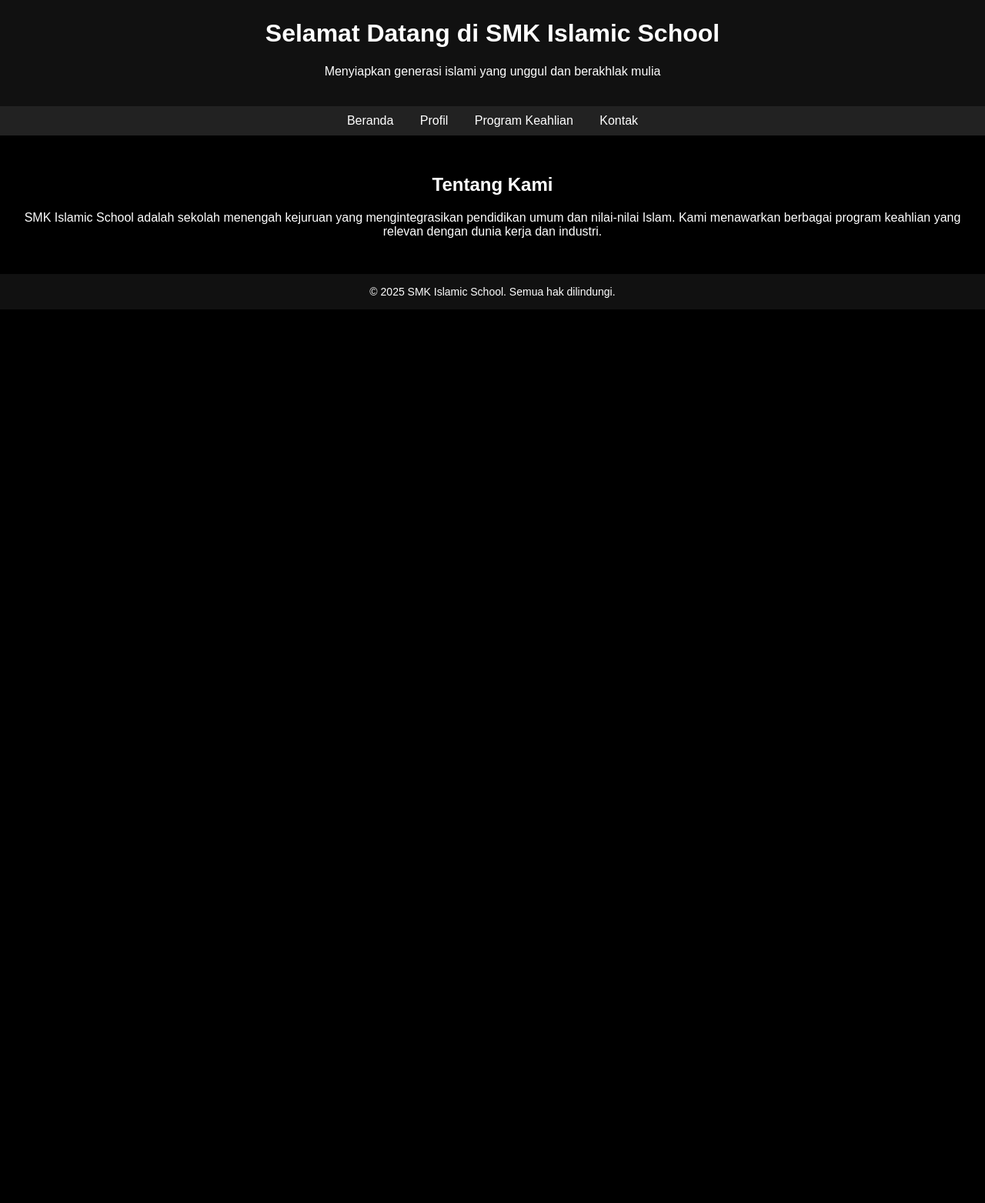
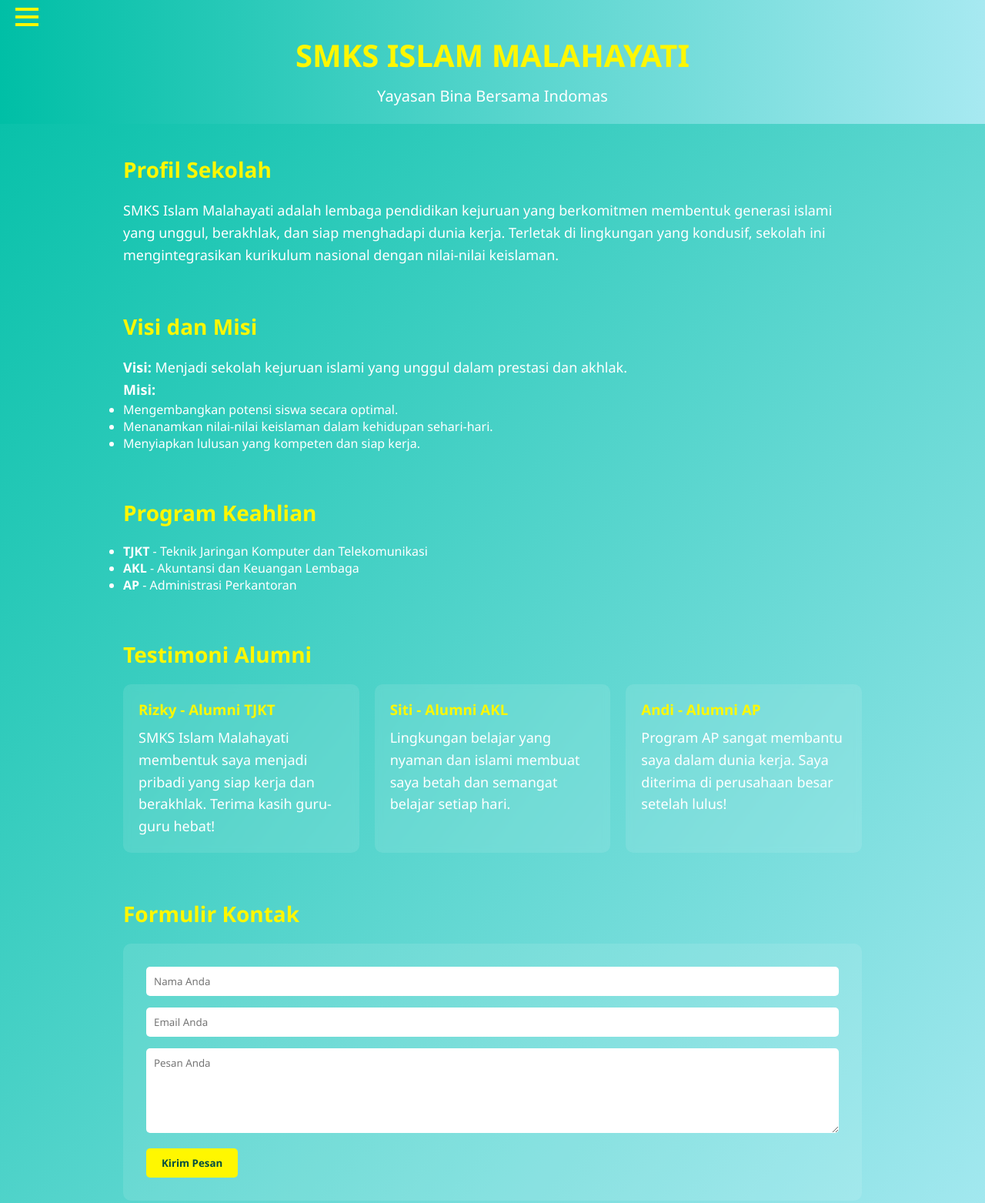
Before and after one commit to reyznn4-ops/reyznn4-ops.github.io, a plain HTML site: page index.html in a window 1280 px wide. Shown: the part 16-1579 px from the top of the page at 77% size. Before the commit the page ends 800 px from the top, so only its background shows below. Drawn offline with Linux system fonts and the light colour scheme.

Commit message:
Update index.html

```diff
--- a/index.html
+++ b/index.html
@@ -1,68 +1,273 @@
 <!DOCTYPE html>
 <html lang="id">
 <head>
-  <meta charset="UTF-8">
-  <meta name="viewport" content="width=device-width, initial-scale=1">
-  <title>SMK Islamic School</title>
+  <meta charset="UTF-8" />
+  <meta name="viewport" content="width=device-width, initial-scale=1.0" />
+  <title>SMKS Islam Malahayati</title>
   <style>
+    /* Font dan Reset */
+    * {
+      margin: 0;
+      padding: 0;
+      box-sizing: border-box;
+      font-family: 'Segoe UI', sans-serif;
+    }
+
     body {
-      margin: 0;
-      font-family: Arial, sans-serif;
-      background-color: #000;
+      background: linear-gradient(to bottom right, #00bfa6, #a7e9f1);
+      color: #fff;
+      overflow-x: hidden;
+    }
+
+    header {
+      text-align: center;
+      padding: 60px 20px 20px;
+      background: linear-gradient(to right, #00bfa6, #a7e9f1);
       color: #fff;
     }
-    header {
-      background-color: #111;
+
+    header h1 {
+      font-size: 40px;
+      margin-bottom: 10px;
+      color: #fff700;
+      animation: fadeInDown 1s ease-in-out;
+    }
+
+    header p {
+      font-size: 20px;
+      color: #ffffff;
+      animation: fadeInUp 1s ease-in-out;
+    }
+
+    @keyframes fadeInDown {
+      from { opacity: 0; transform: translateY(-30px); }
+      to { opacity: 1; transform: translateY(0); }
+    }
+
+    @keyframes fadeInUp {
+      from { opacity: 0; transform: translateY(30px); }
+      to { opacity: 1; transform: translateY(0); }
+    }
+
+    /* Menu Slide */
+    .menu-toggle {
+      position: fixed;
+      top: 20px;
+      left: 20px;
+      z-index: 1000;
+      cursor: pointer;
+    }
+
+    .menu-toggle div {
+      width: 30px;
+      height: 4px;
+      background-color: #fff700;
+      margin: 6px 0;
+      transition: 0.4s;
+    }
+
+    .sidebar {
+      position: fixed;
+      top: 0;
+      left: -250px;
+      width: 250px;
+      height: 100%;
+      background-color: #004d40;
+      padding: 60px 20px;
+      transition: 0.5s;
+      z-index: 999;
+    }
+
+    .sidebar.active {
+      left: 0;
+    }
+
+    .sidebar a {
+      display: block;
+      color: #fff;
+      padding: 15px 0;
+      text-decoration: none;
+      border-bottom: 1px solid #00bfa6;
+    }
+
+    .sidebar a:hover {
+      color: #fff700;
+    }
+
+    /* Konten Utama */
+    main {
+      padding: 40px 20px;
+      max-width: 1000px;
+      margin: auto;
+    }
+
+    section {
+      margin-bottom: 60px;
+    }
+
+    h2 {
+      color: #fff700;
+      margin-bottom: 20px;
+      font-size: 28px;
+    }
+
+    p {
+      font-size: 18px;
+      line-height: 1.6;
+    }
+
+    /* Testimoni */
+    .testimoni {
+      display: grid;
+      grid-template-columns: repeat(auto-fit, minmax(250px, 1fr));
+      gap: 20px;
+    }
+
+    .card {
+      background-color: rgba(255, 255, 255, 0.1);
       padding: 20px;
-      text-align: center;
+      border-radius: 10px;
+      backdrop-filter: blur(5px);
+      transition: transform 0.3s;
     }
-    nav {
-      background-color: #222;
+
+    .card:hover {
+      transform: scale(1.05);
+    }
+
+    .card h3 {
+      color: #fff700;
+      margin-bottom: 10px;
+    }
+
+    /* Formulir Kontak */
+    form {
+      background-color: rgba(255, 255, 255, 0.1);
+      padding: 30px;
+      border-radius: 10px;
+    }
+
+    input, textarea {
+      width: 100%;
       padding: 10px;
-      text-align: center;
+      margin-bottom: 15px;
+      border: none;
+      border-radius: 5px;
     }
-    nav a {
-      color: #fff;
-      margin: 0 15px;
-      text-decoration: none;
+
+    button {
+      background-color: #fff700;
+      color: #004d40;
+      padding: 10px 20px;
+      border: none;
+      border-radius: 5px;
+      font-weight: bold;
+      cursor: pointer;
     }
-    nav a:hover {
-      color: #00ffcc;
+
+    button:hover {
+      background-color: #ffd700;
     }
-    main {
-      padding: 30px;
-      text-align: center;
-    }
-    footer {
-      background-color: #111;
-      padding: 15px;
-      text-align: center;
-      font-size: 14px;
+
+    /* Responsif */
+    @media (max-width: 600px) {
+      header h1 {
+        font-size: 28px;
+      }
+
+      h2 {
+        font-size: 22px;
+      }
+
+      .sidebar {
+        width: 200px;
+      }
     }
   </style>
 </head>
 <body>
 
+  <!-- Menu Toggle -->
+  <div class="menu-toggle" onclick="toggleMenu()">
+    <div></div>
+    <div></div>
+    <div></div>
+  </div>
+
+  <!-- Sidebar Menu -->
+  <div class="sidebar" id="sidebar">
+    <a href="#profil">Profil Sekolah</a>
+    <a href="#visi">Visi dan Misi</a>
+    <a href="#program">Program Sekolah</a>
+    <a href="#kontak">Kontak Sekolah</a>
+  </div>
+
+  <!-- Header -->
   <header>
-    <h1>Selamat Datang di SMK Islamic School</h1>
-    <p>Menyiapkan generasi islami yang unggul dan berakhlak mulia</p>
+    <h1>SMKS ISLAM MALAHAYATI</h1>
+    <p>Yayasan Bina Bersama Indomas</p>
   </header>
 
-  <nav>
-    <a href="#">Beranda</a>
-    <a href="#">Profil</a>
-    <a href="#">Program Keahlian</a>
-    <a href="#">Kontak</a>
-  </nav>
+  <!-- Main Content -->
+  <main>
+    <section id="profil">
+      <h2>Profil Sekolah</h2>
+      <p>SMKS Islam Malahayati adalah lembaga pendidikan kejuruan yang berkomitmen membentuk generasi islami yang unggul, berakhlak, dan siap menghadapi dunia kerja. Terletak di lingkungan yang kondusif, sekolah ini mengintegrasikan kurikulum nasional dengan nilai-nilai keislaman.</p>
+    </section>
 
-  <main>
-    <h2>Tentang Kami</h2>
-    <p>SMK Islamic School adalah sekolah menengah kejuruan yang mengintegrasikan pendidikan umum dan nilai-nilai Islam. Kami menawarkan berbagai program keahlian yang relevan dengan dunia kerja dan industri.</p>
+    <section id="visi">
+      <h2>Visi dan Misi</h2>
+      <p><strong>Visi:</strong> Menjadi sekolah kejuruan islami yang unggul dalam prestasi dan akhlak.</p>
+      <p><strong>Misi:</strong></p>
+      <ul>
+        <li>Mengembangkan potensi siswa secara optimal.</li>
+        <li>Menanamkan nilai-nilai keislaman dalam kehidupan sehari-hari.</li>
+        <li>Menyiapkan lulusan yang kompeten dan siap kerja.</li>
+      </ul>
+    </section>
+
+    <section id="program">
+      <h2>Program Keahlian</h2>
+      <ul>
+        <li><strong>TJKT</strong> - Teknik Jaringan Komputer dan Telekomunikasi</li>
+        <li><strong>AKL</strong> - Akuntansi dan Keuangan Lembaga</li>
+        <li><strong>AP</strong> - Administrasi Perkantoran</li>
+      </ul>
+    </section>
+
+    <section>
+      <h2>Testimoni Alumni</h2>
+      <div class="testimoni">
+        <div class="card">
+          <h3>Rizky - Alumni TJKT</h3>
+          <p>SMKS Islam Malahayati membentuk saya menjadi pribadi yang siap kerja dan berakhlak. Terima kasih guru-guru hebat!</p>
+        </div>
+        <div class="card">
+          <h3>Siti - Alumni AKL</h3>
+          <p>Lingkungan belajar yang nyaman dan islami membuat saya betah dan semangat belajar setiap hari.</p>
+        </div>
+        <div class="card">
+          <h3>Andi - Alumni AP</h3>
+          <p>Program AP sangat membantu saya dalam dunia kerja. Saya diterima di perusahaan besar setelah lulus!</p>
+        </div>
+      </div>
+    </section>
+
+    <section id="kontak">
+      <h2>Formulir Kontak</h2>
+      <form>
+        <input type="text" placeholder="Nama Anda" required />
+        <input type="email" placeholder="Email Anda" required />
+        <textarea rows="5" placeholder="Pesan Anda" required></textarea>
+        <button type="submit">Kirim Pesan</button>
+      </form>
+    </section>
   </main>
 
-  <footer>
-    &copy; 2025 SMK Islamic School. Semua hak dilindungi.
-  </footer>
-
+  <script>
+    function toggleMenu() {
+      document.getElementById('sidebar').classList.toggle('active');
+    }
+  </script>
 </body>
 </html>
```
